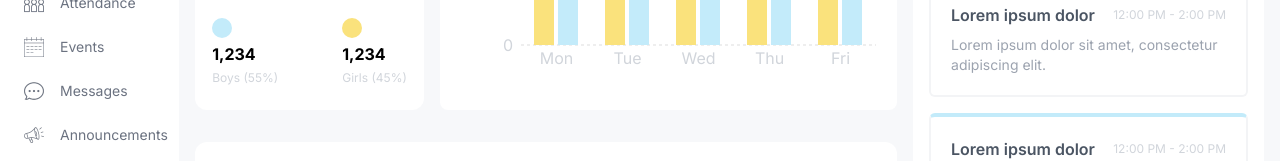
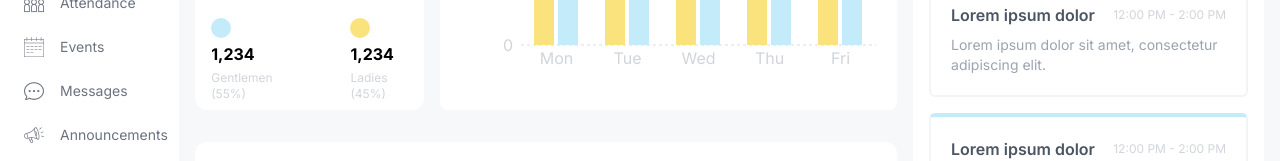
Before and after one commit to Rafiqdevhub/Next14_SMS, a Next.js app: page /admin in a window 1280 px wide. Shown: the part 595-756 px from the top of the page. Built offline with nearby package versions, Linux system fonts and the light colour scheme.

Commit message:
Update chart labels and titles for gender distribution

```diff
--- a/src/components/CountChart.tsx
+++ b/src/components/CountChart.tsx
@@ -14,12 +14,12 @@ const data = [
     fill: "white",
   },
   {
-    name: "Girls",
+    name: "Ladies",
     count: 53,
     fill: "#FAE27C",
   },
   {
-    name: "Boys",
+    name: "Gentlemen",
     count: 53,
     fill: "#C3EBFA",
   },
@@ -28,12 +28,10 @@ const data = [
 const CountChart = () => {
   return (
     <div className="bg-white rounded-xl w-full h-full p-4">
-      {/* TITLE */}
       <div className="flex justify-between items-center">
         <h1 className="text-lg font-semibold">Students</h1>
         <Image src="/moreDark.png" alt="" width={20} height={20} />
       </div>
-      {/* CHART */}
       <div className="relative w-full h-[75%]">
         <ResponsiveContainer>
           <RadialBarChart
@@ -55,17 +53,16 @@ const CountChart = () => {
           className="absolute top-1/2 left-1/2 -translate-x-1/2 -translate-y-1/2"
         />
       </div>
-      {/* BOTTOM */}
       <div className="flex justify-center gap-16">
         <div className="flex flex-col gap-1">
           <div className="w-5 h-5 bg-lamaSky rounded-full" />
           <h1 className="font-bold">1,234</h1>
-          <h2 className="text-xs text-gray-300">Boys (55%)</h2>
+          <h2 className="text-xs text-gray-300">Gentlemen (55%)</h2>
         </div>
         <div className="flex flex-col gap-1">
           <div className="w-5 h-5 bg-lamaYellow rounded-full" />
           <h1 className="font-bold">1,234</h1>
-          <h2 className="text-xs text-gray-300">Girls (45%)</h2>
+          <h2 className="text-xs text-gray-300">Ladies (45%)</h2>
         </div>
       </div>
     </div>
```
